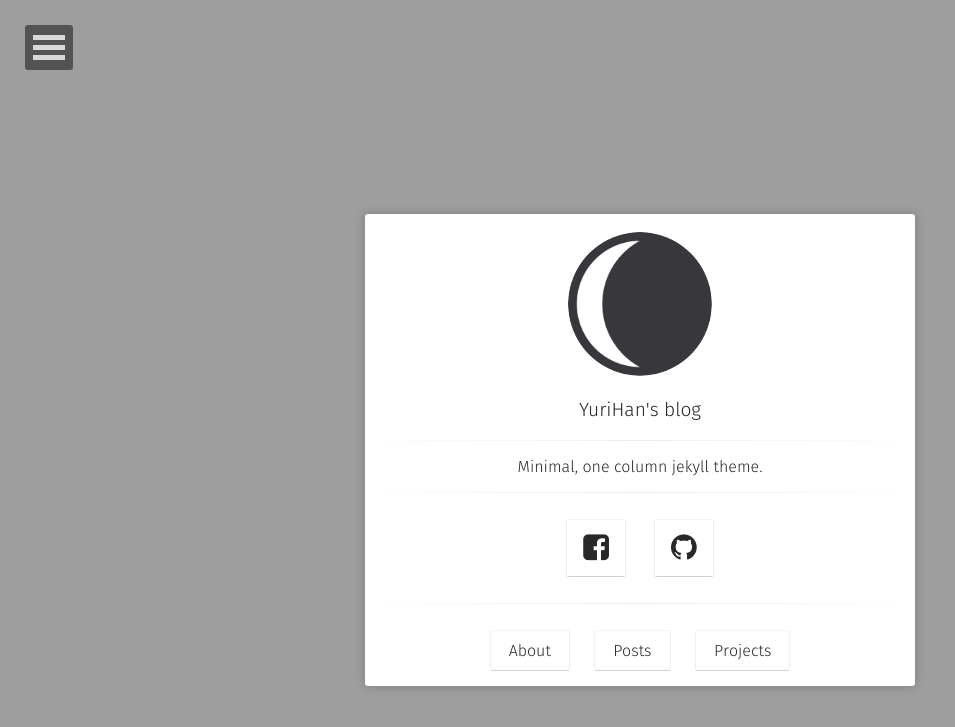
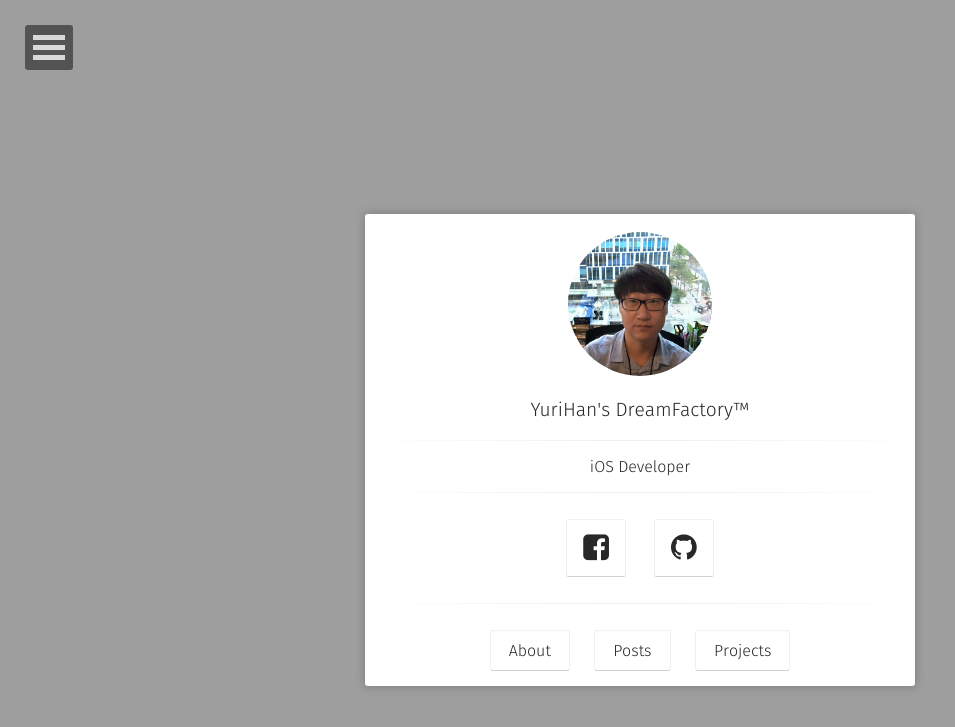
Before and after one commit to yurihan/yurihan.github.io, a Jekyll site: the page built from index.md, in a window 1280 px wide. Shown: the top 727 px of the page, without its empty margins (0-955 px from the left). Built offline with Jekyll 4.4.1, drawn with Linux system fonts in a browser that asks for light colours; some web fonts are replaced; comment, search, counter and statistics services are not loaded.

Commit message:
세팅 중.

```diff
--- a/_config.yml
+++ b/_config.yml
@@ -1,7 +1,7 @@
 # Site
-title:              YuriHan's blog
-bio:                'Minimal, one column jekyll theme.'
-description:        "Moon is a minimal, one column jekyll theme for your blog."
+title:              YuriHan's DreamFactory™
+bio:                'iOS Developer'
+description:        "잡다한 지식에 관심이 많은 청년입니다"
 reading_time:       true
 words_per_minute:   200
 logo:               'assets/img/logo.png'
@@ -26,7 +26,7 @@ sass:
   style:            compressed
 
 # Comments
-disqus_shortname:   taylantatli
+disqus_shortname:   yurihans-dreamfactory
 
 # Social
 # if you don't have any of social below, comment the line.
```
Also changed, not shown: README.md, assets/img/logo.png, 1 other file.
